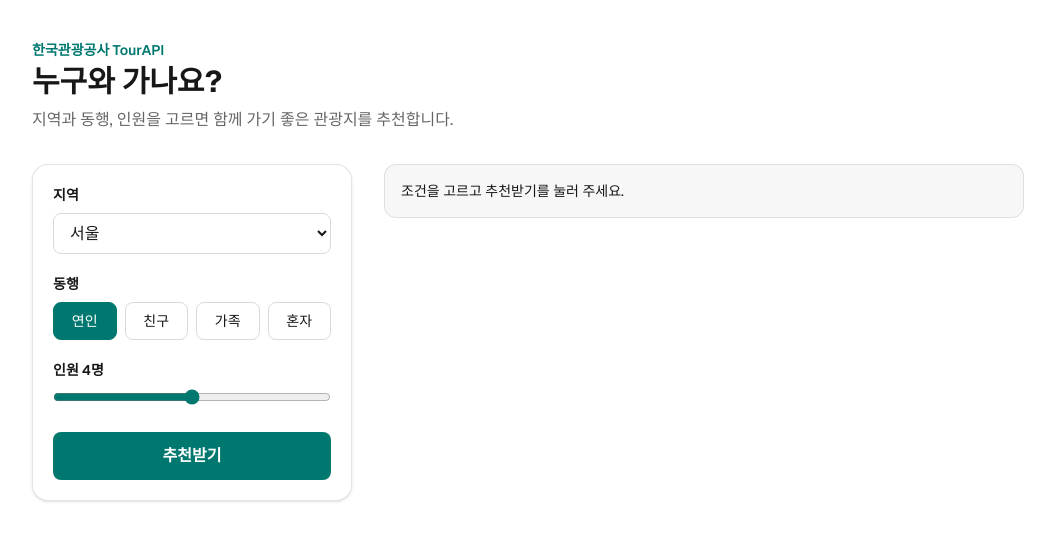
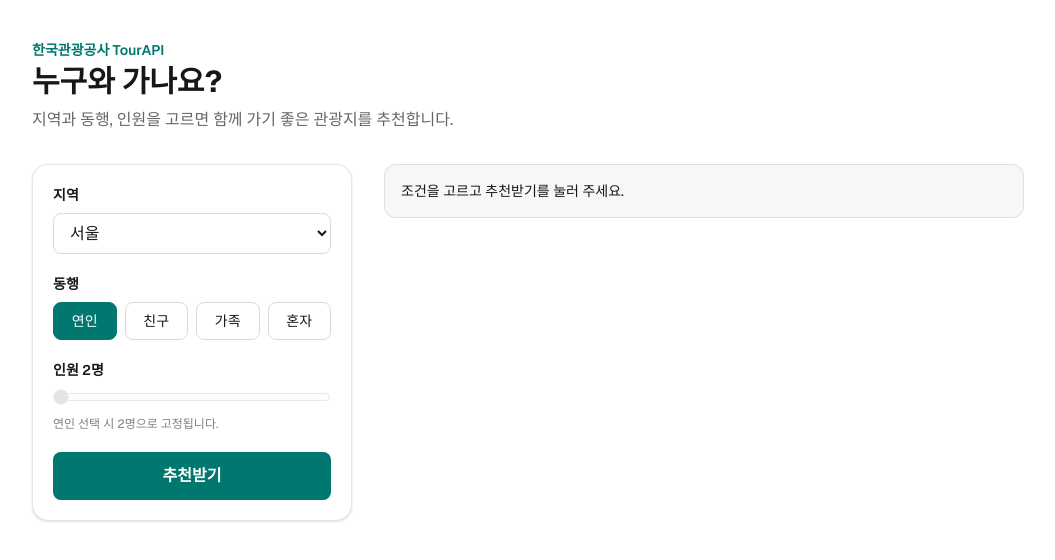
Before and after one commit to hgehgehge-art/team-api-project, a Next.js app: page / in a window 1280 px wide. Both pictures are taken after a click on the button "연인". Shown: the top 560 px of the page, without its empty margins (112-1167 px from the left). Built offline with nearby package versions, Linux system fonts and the light colour scheme.

Commit message:
fix(ui): fix couple companion to 2 people with disabled slider

```diff
--- a/components/FilterForm.tsx
+++ b/components/FilterForm.tsx
@@ -25,6 +25,8 @@ interface Props {
 
 export default function FilterForm({ filters, loading, onChange, onSubmit }: Props) {
   const isSolo = filters.companion === "solo";
+  const isCouple = filters.companion === "couple";
+  const isFixedPeople = isSolo || isCouple;
 
   return (
     <form
@@ -64,14 +66,22 @@ export default function FilterForm({ filters, loading, onChange, onSubmit }: Pro
                     ? "border-teal-700 bg-teal-700 text-white"
                     : "border-black/15 hover:border-teal-700 dark:border-white/20"
                 }`}
-                onClick={() =>
+                onClick={() => {
+                  let nextPeople = filters.people;
+                  if (c.value === "solo") {
+                    nextPeople = 1;
+                  } else if (c.value === "couple") {
+                    nextPeople = 2;
+                  } else {
+                    nextPeople = Math.max(filters.people, 2);
+                  }
+
                   onChange({
                     ...filters,
                     companion: c.value,
-                    // 혼자는 1명 고정, 다른 동행은 최소 2명
-                    people: c.value === "solo" ? 1 : Math.max(filters.people, 2),
-                  })
-                }
+                    people: nextPeople,
+                  });
+                }}
               >
                 {c.label}
               </button>
@@ -87,11 +97,12 @@ export default function FilterForm({ filters, loading, onChange, onSubmit }: Pro
           min={isSolo ? 1 : 2}
           max={6}
           value={filters.people}
-          disabled={isSolo}
-          className="w-full accent-teal-700"
+          disabled={isFixedPeople}
+          className="w-full accent-teal-700 disabled:opacity-50"
           onChange={(e) => onChange({ ...filters, people: Number(e.target.value) })}
         />
         {isSolo && <p className="mt-1 text-xs text-black/50 dark:text-white/50">혼자 선택 시 1명으로 고정됩니다.</p>}
+        {isCouple && <p className="mt-1 text-xs text-black/50 dark:text-white/50">연인 선택 시 2명으로 고정됩니다.</p>}
       </fieldset>
 
       <button
```
